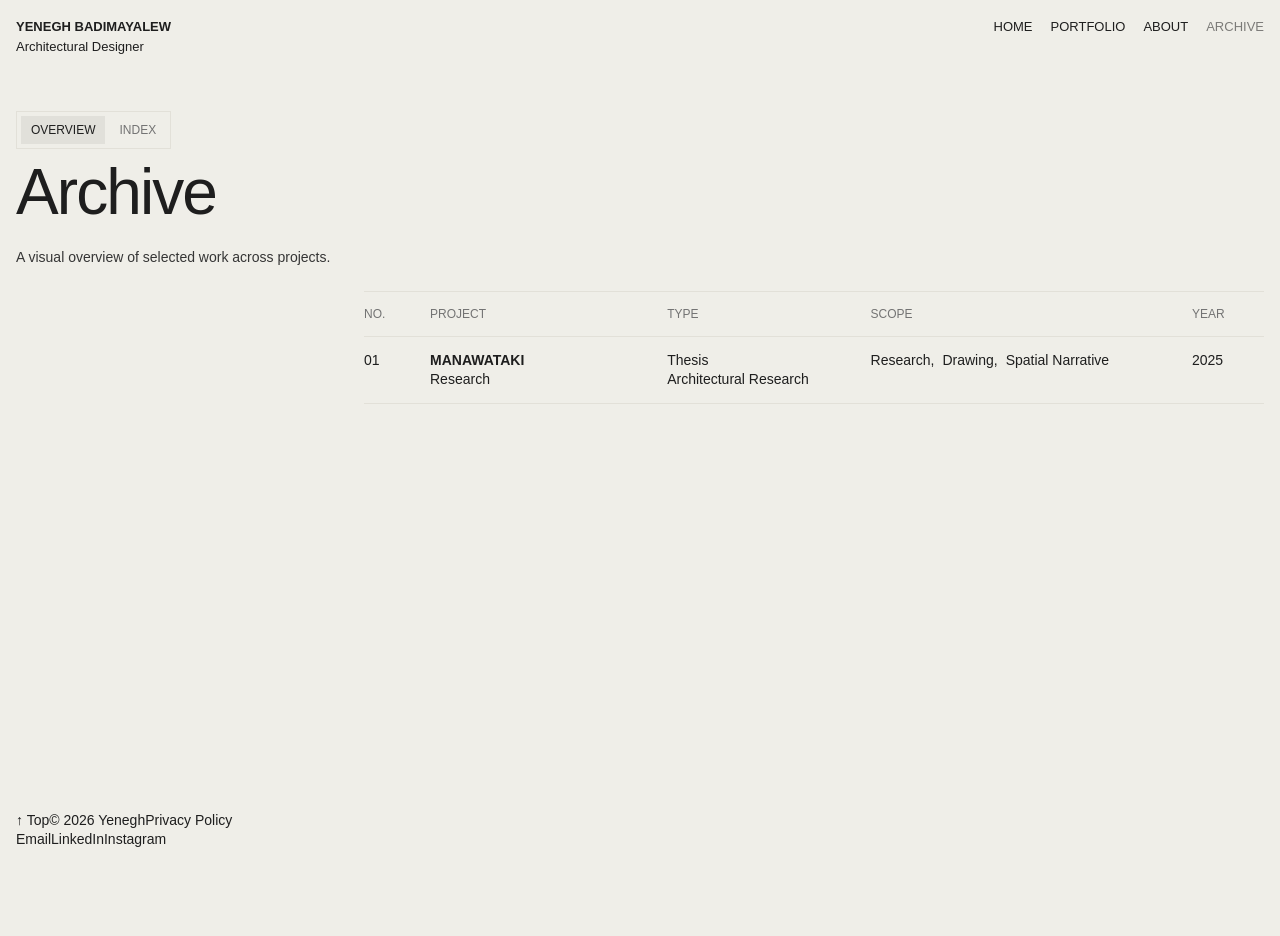
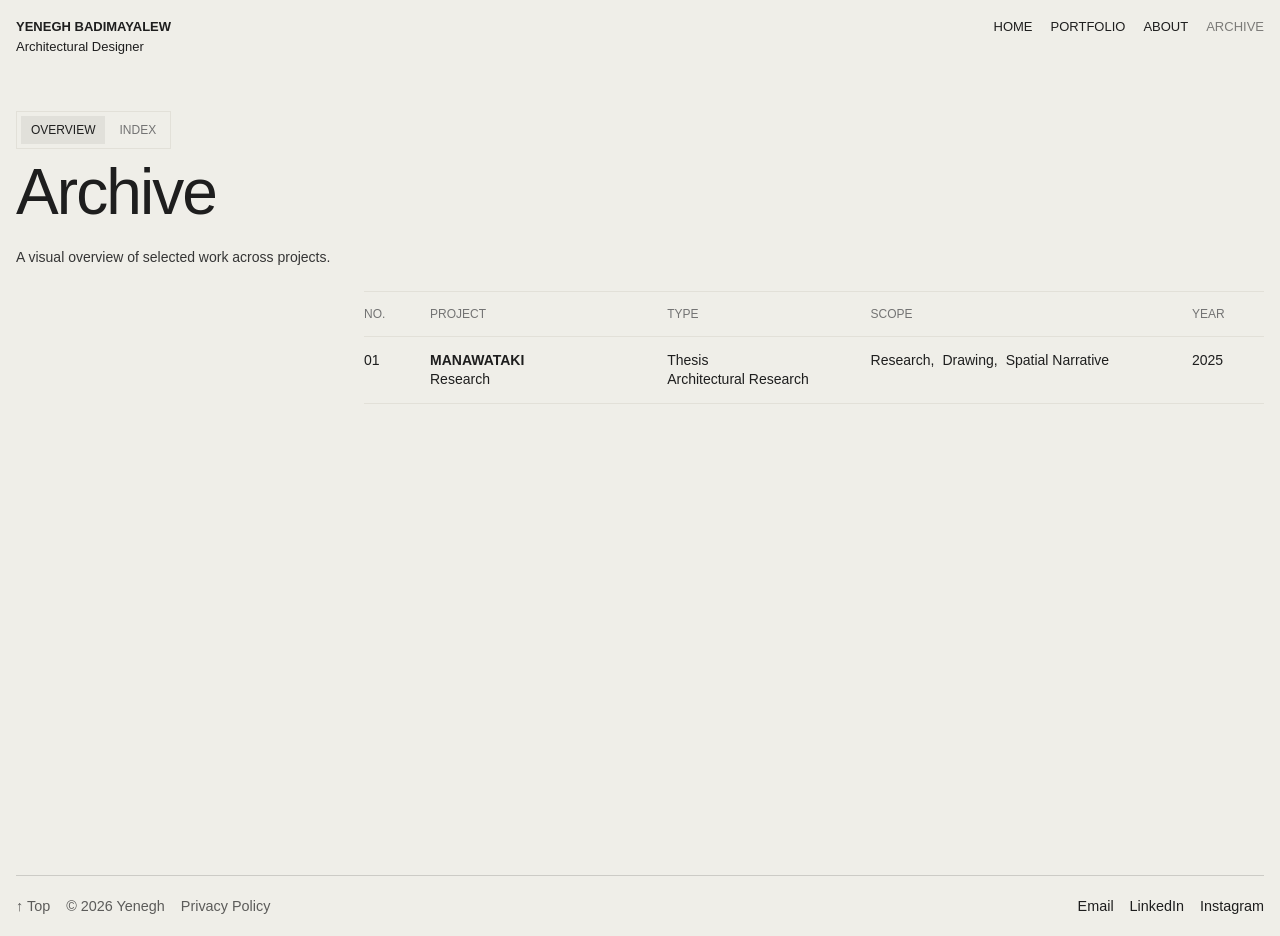
Before and after one commit to Yenegh/yenegh-portfolio, a Next.js app: page /archive in a window 1280 px wide. Before the commit the page ends 849 px from the top, so only its background shows below. Built offline with nearby package versions, Linux system fonts and the light colour scheme.

Commit message:
Fix footer layout and clean global CSS structure

```diff
--- a/app/globals.css
+++ b/app/globals.css
@@ -177,7 +177,7 @@ select {
 .hero p,
 .lead {
   margin: 0;
-  max-width: 100ch; /* instead of 54ch */
+  max-width: 100ch;
   color: #353535;
 }
 
@@ -733,60 +733,6 @@ select {
   color: #111;
 }
 
-@media (max-width: 768px) {
-  .project-gallery-section {
-    padding-top: 48px;
-  }
-
-  .gallery {
-    grid-template-columns: 1fr;
-    gap: 20px;
-    padding: 20px 0 40px;
-  }
-
-  .gallery-item--full,
-  .gallery-item--half {
-    grid-column: auto;
-  }
-
-  .gallery-item figcaption {
-    margin-top: 6px;
-  }
-
-  .lightbox {
-    padding: 16px;
-  }
-
-  .lightbox-content {
-    width: 100%;
-    max-width: 100%;
-  }
-
-  .lightbox-image {
-    max-width: 100%;
-    max-height: 72vh;
-  }
-
-  .lightbox-close {
-    top: 14px;
-    right: 16px;
-    font-size: 24px;
-  }
-
-  .lightbox-nav {
-    font-size: 30px;
-    padding: 8px;
-  }
-
-  .lightbox-nav--prev {
-    left: 4px;
-  }
-
-  .lightbox-nav--next {
-    right: 4px;
-  }
-}
-
 /* =========================================================
    13. CV
    ========================================================= */
@@ -855,7 +801,47 @@ select {
 }
 
 /* =========================================================
-   14. RESPONSIVE - TABLET
+   14. FOOTER
+   ========================================================= */
+
+.site-footer {
+  border-top: 1px solid rgba(0, 0, 0, 0.15);
+  margin-top: 64px;
+  padding-top: 20px;
+  padding-bottom: 20px;
+  font-size: 0.9rem;
+  display: flex;
+  justify-content: space-between;
+  align-items: flex-start;
+  gap: 24px;
+}
+
+.site-footer__left,
+.site-footer__right {
+  display: flex;
+  align-items: flex-start;
+  gap: 16px;
+  flex-wrap: wrap;
+}
+
+.site-footer__link,
+.site-footer__text {
+  display: inline-block;
+  line-height: 1.4;
+}
+
+.site-footer__link {
+  text-decoration: none;
+  color: inherit;
+}
+
+.site-footer__link--muted,
+.site-footer__text--muted {
+  opacity: 0.7;
+}
+
+/* =========================================================
+   15. RESPONSIVE - TABLET
    ========================================================= */
 
 @media (max-width: 900px) {
@@ -910,7 +896,7 @@ select {
 }
 
 /* =========================================================
-   15. RESPONSIVE - MOBILE
+   16. RESPONSIVE - MOBILE
    ========================================================= */
 
 @media (max-width: 768px) {
@@ -1157,37 +1143,6 @@ select {
   }
 
   .site-footer {
-  border-top: 1px solid rgba(0, 0, 0, 0.15);
-  margin-top: 64px;
-  padding-top: 20px;
-  padding-bottom: 20px;
-  font-size: 0.9rem;
-  display: flex;
-  justify-content: space-between;
-  align-items: flex-start;
-  gap: 20px;
-}
-
-.site-footer__left,
-.site-footer__right {
-  display: flex;
-  gap: 16px;
-  flex-wrap: wrap;
-  align-items: flex-start;
-}
-
-.site-footer a {
-  text-decoration: none;
-  color: inherit;
-}
-
-.site-footer__left a,
-.site-footer__left span {
-  opacity: 0.7;
-}
-
-@media (max-width: 768px) {
-  .site-footer {
     flex-direction: column;
     align-items: flex-start;
     gap: 12px;
@@ -1198,10 +1153,9 @@ select {
     gap: 12px;
   }
 }
-}
 
 /* =========================================================
-   16. LANDING PAGE
+   17. LANDING PAGE
    ========================================================= */
 
 .landing-page {
--- a/components/SiteChrome.tsx
+++ b/components/SiteChrome.tsx
@@ -19,18 +19,32 @@ export function SiteChrome({ children }: { children: React.ReactNode }) {
 
       <footer className="site-footer">
         <div className="site-footer__left">
-          <a href="#top">↑ Top</a>
-          <span>© 2026 Yenegh</span>
-          <a href="/privacy">Privacy Policy</a>
+          <a href="#top" className="site-footer__link site-footer__link--muted">
+            ↑ Top
+          </a>
+
+          <span className="site-footer__text site-footer__text--muted">
+            © 2026 Yenegh
+          </span>
+
+          <a
+            href="/privacy"
+            className="site-footer__link site-footer__link--muted"
+          >
+            Privacy Policy
+          </a>
         </div>
 
         <div className="site-footer__right">
-          <a href="mailto:yenegh@gmail.com">Email</a>
+          <a href="mailto:yenegh@gmail.com" className="site-footer__link">
+            Email
+          </a>
 
           <a
             href="https://www.linkedin.com/in/yenegh/"
             target="_blank"
             rel="noopener noreferrer"
+            className="site-footer__link"
           >
             LinkedIn
           </a>
@@ -39,6 +53,7 @@ export function SiteChrome({ children }: { children: React.ReactNode }) {
             href="https://www.instagram.com/spatial.practice/"
             target="_blank"
             rel="noopener noreferrer"
+            className="site-footer__link"
           >
             Instagram
           </a>
```
